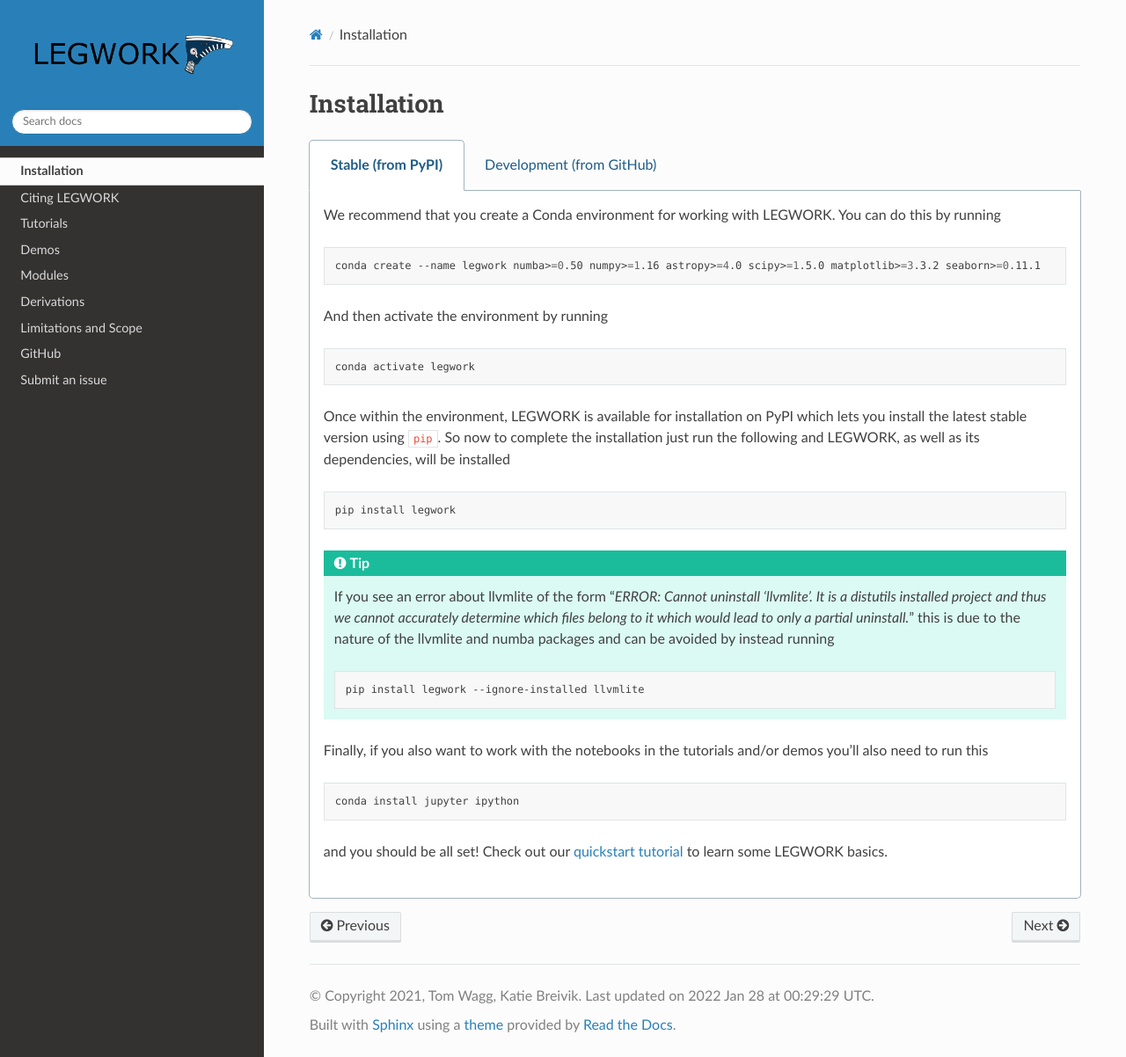
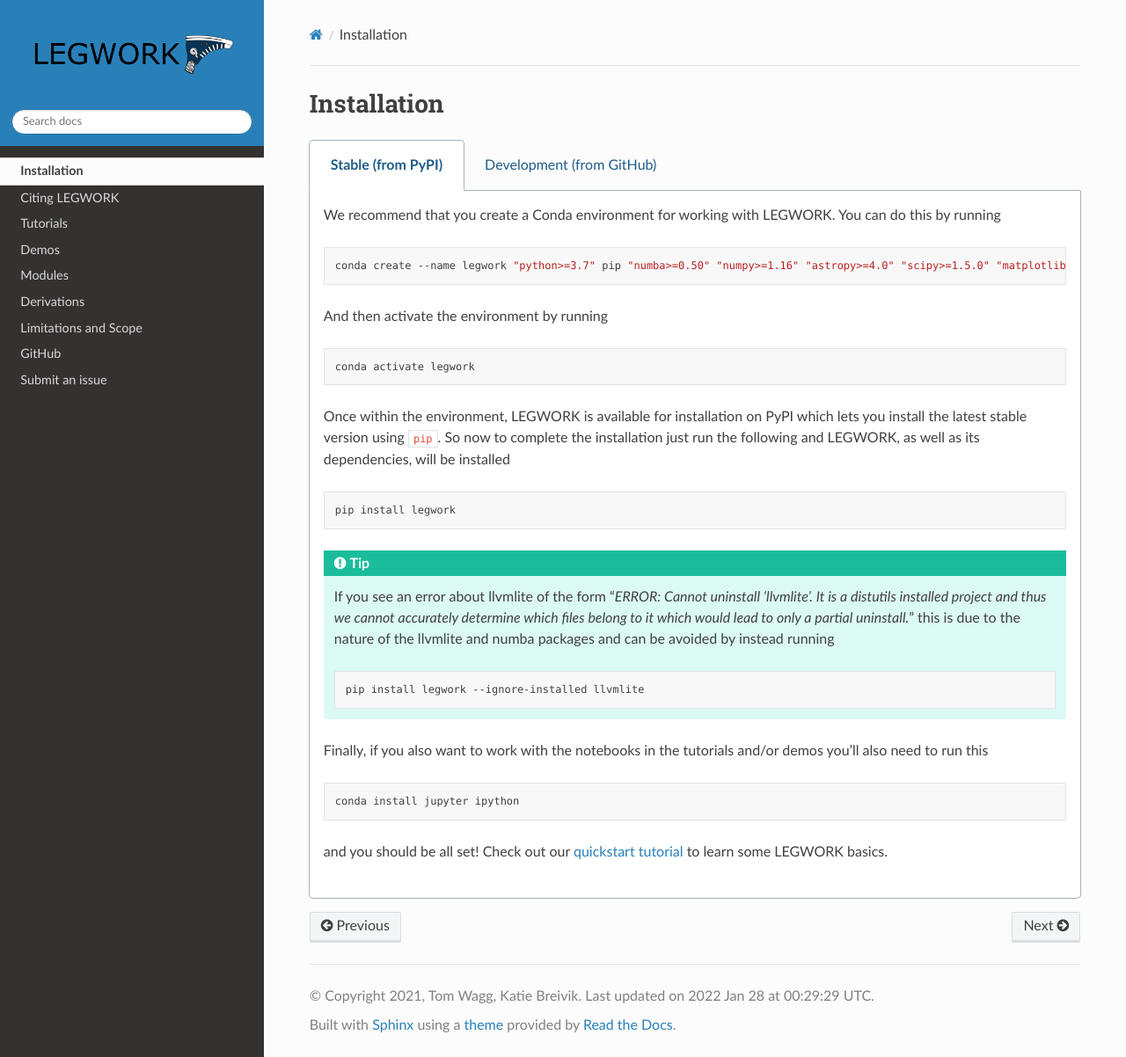
Before and after one commit to TeamLEGWORK/LEGWORK, a Sphinx documentation site: the page built from docs/install.rst, in a window 1280 px wide and 1202 px high. Shown: the whole window at 88% size. Built offline with Sphinx 7.4.7 and the Read the Docs theme 2.0.0, drawn with Linux system fonts in a browser that asks for light colours; pages that are not in the unit, such as notebooks, are missing from menus.

Commit message:
quotes are IMPORTANT

```diff
--- a/docs/install.rst
+++ b/docs/install.rst
@@ -10,7 +10,7 @@
 
         .. code-block:: bash
 
-            conda create --name legwork numba>=0.50 numpy>=1.16 astropy>=4.0 scipy>=1.5.0 matplotlib>=3.3.2 seaborn>=0.11.1
+            conda create --name legwork "python>=3.7" pip "numba>=0.50" "numpy>=1.16" "astropy>=4.0" "scipy>=1.5.0" "matplotlib>=3.3.2" "seaborn>=0.11.1" "schwimmbad>=0.3.2" -c conda-forge -c defaults
 
         And then activate the environment by running
 
@@ -61,7 +61,7 @@
 
         .. code-block:: bash
 
-            conda create --name legwork numba>=0.50 numpy>=1.16 astropy>=4.0 scipy>=1.5.0 matplotlib>=3.3.2 seaborn>=0.11.1
+            conda create --name legwork "python>=3.7" pip "numba>=0.50" "numpy>=1.16" "astropy>=4.0" "scipy>=1.5.0" "matplotlib>=3.3.2" "seaborn>=0.11.1" "schwimmbad>=0.3.2" -c conda-forge -c defaults
 
         And then activate the environment by running
 
```
